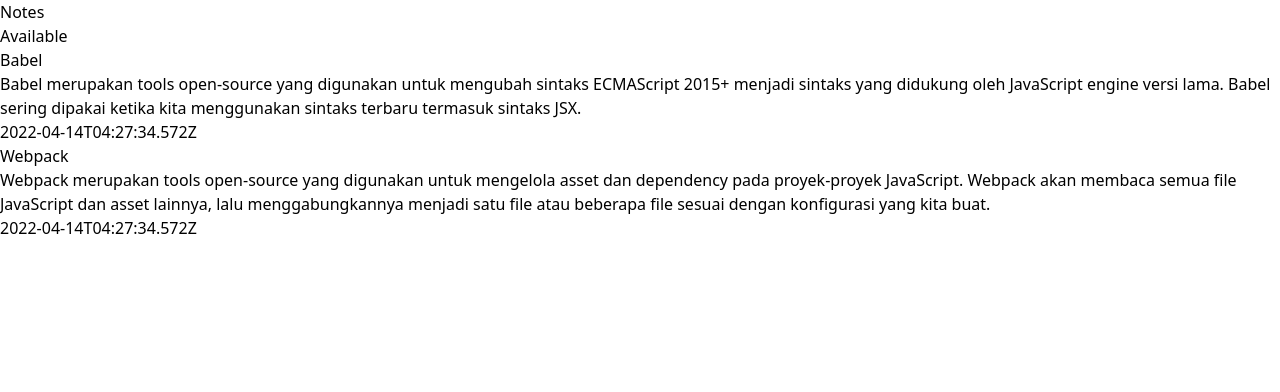
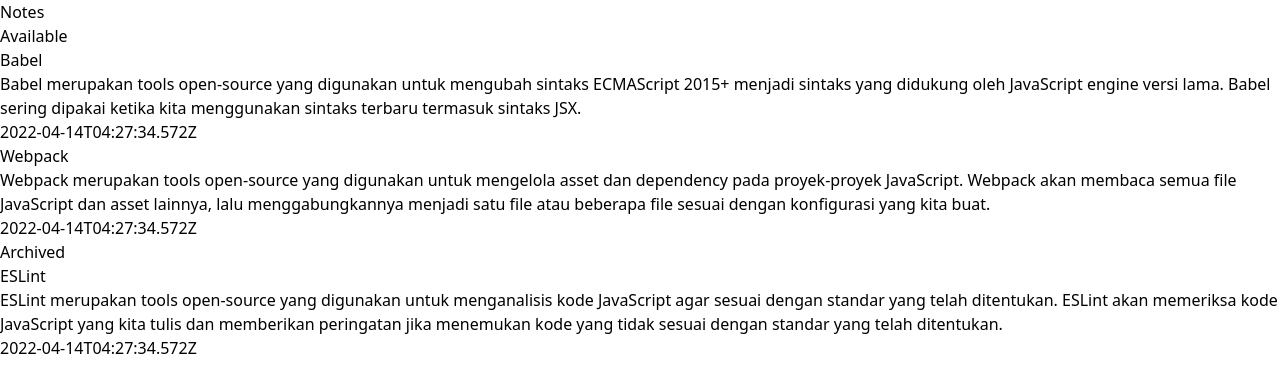
Before and after one commit to aufasyaihan/notes-app, a React (Vite) app: page / in a window 1280 px wide. Shown: the top 392 px of the page. Built offline with nearby package versions, Linux system fonts and the light colour scheme.

Commit message:
created archived

```diff
--- a/src/App.tsx
+++ b/src/App.tsx
@@ -31,12 +31,14 @@
 function App() {
     const [notes, setNotes] = useState<NoteType[]>(initialData);
 
+    const archivedNotes : NoteType[] = notes.filter((note) => note.archived == true);
     const availableNotes : NoteType[] = notes.filter((note) => note.archived == false);
     return (
         <>
             <Navbar />
             <div className="flex gap-4 p-4 justify-between">
                 <NoteList notes={availableNotes} />
+                <Archived notes={archivedNotes} />
             </div>
         </>
     );
--- /dev/null
+++ b/src/components/Archived.tsx
@@ -0,0 +1,20 @@
+import { NoteType } from "../types/notes";
+
+const Archived = ({notes}: {notes : NoteType[]}) => {
+    return (
+      <div className="flex flex-col gap-2 m-3 w-1/2">
+        <h2 className="text-xl font-bold">Archived</h2>
+        {notes.length == 0 ? (
+          <p className="text-center p-4 text-gray-500">No archived notes</p>
+        ) : notes.map((note) => (
+          <div key={note.id} className="bg-white p-4 shadow-md rounded">
+            <h2 className="font-semibold text-lg">{note.title}</h2>
+            <p className="text-justify">{note.body}</p>
+            <p>{note.createdAt}</p>
+          </div>
+        ))}
+      </div>
+    )
+  }
+
+export default Archived;
--- a/src/types/notes.ts
+++ b/src/types/notes.ts
@@ -1,4 +1,4 @@
-export interface Note {
+export interface NoteType {
   id: number | string;
   title: string;
   body: string;
```
